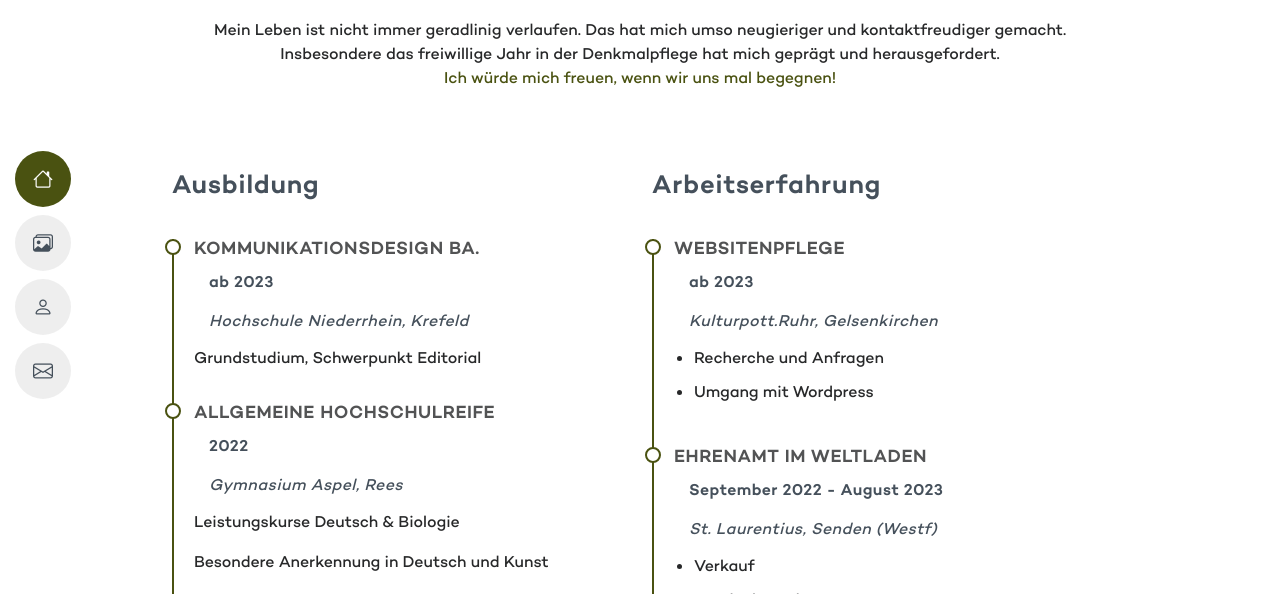
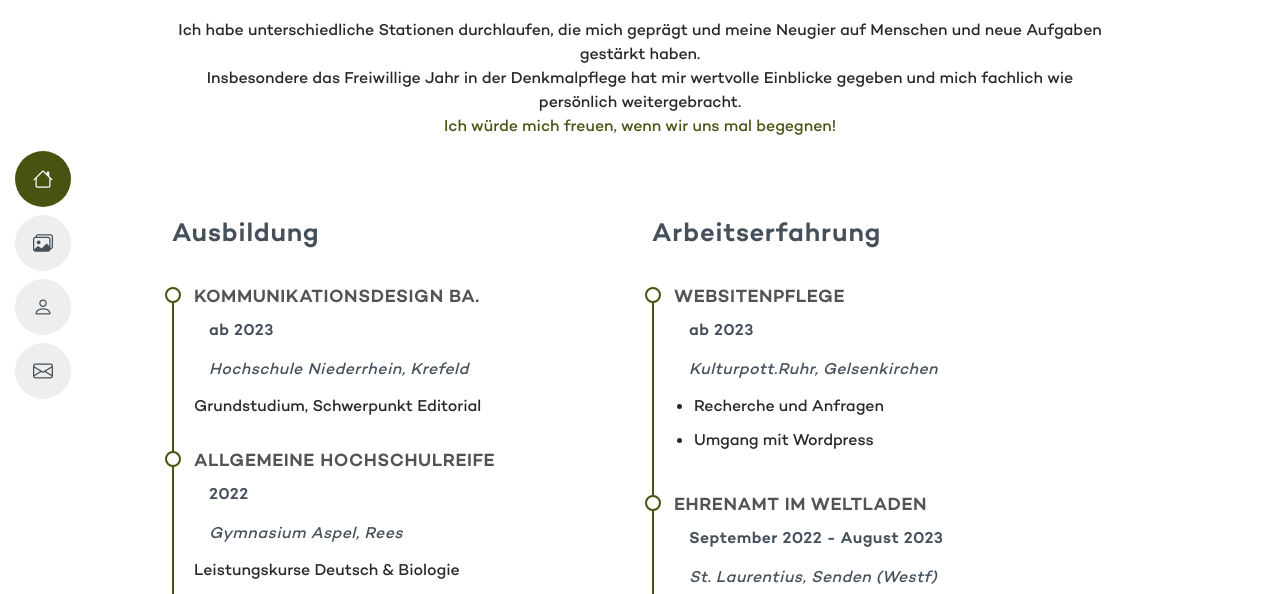
Before and after one commit to BiSchieferstein/das-portfolio, a plain HTML site: page about.html in a window 1280 px wide. Shown: the part 121-715 px from the top of the page. Drawn offline with Linux system fonts and the light colour scheme; files whose address does not match are found by name.

Commit message:
About überarbeitet

```diff
--- a/about.html
+++ b/about.html
@@ -61,8 +61,8 @@
       <!-- Section Title -->
       <div class="container section-title" data-aos="fade-up">
         <h2>Vita</h2>
-        <p>Mein Leben ist nicht immer geradlinig verlaufen. Das hat mich umso neugieriger und kontaktfreudiger gemacht.</p>
-        <p>Insbesondere das freiwillige Jahr in der Denkmalpflege hat mich geprägt und herausgefordert.</p>
+        <p>Ich habe unterschiedliche Stationen durchlaufen, die mich geprägt und meine Neugier auf Menschen und neue Aufgaben gestärkt haben.</p>
+        <p>Insbesondere das Freiwillige Jahr in der Denkmalpflege hat mir wertvolle Einblicke gegeben und mich fachlich wie persönlich weitergebracht.</p>
         <p style="color:#4a5211">Ich würde mich freuen, wenn wir uns mal begegnen!</p>
       </div><!-- End Section Title -->
 
```
